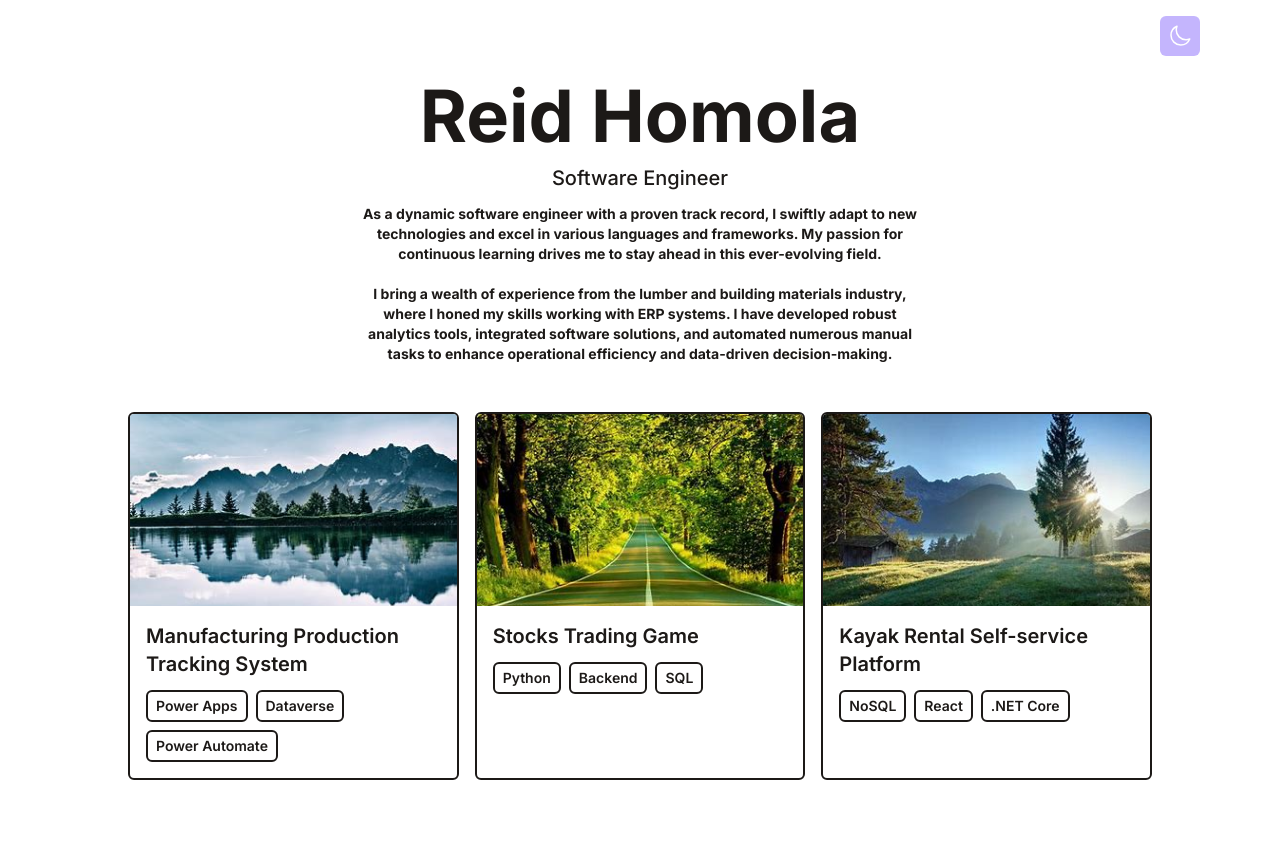
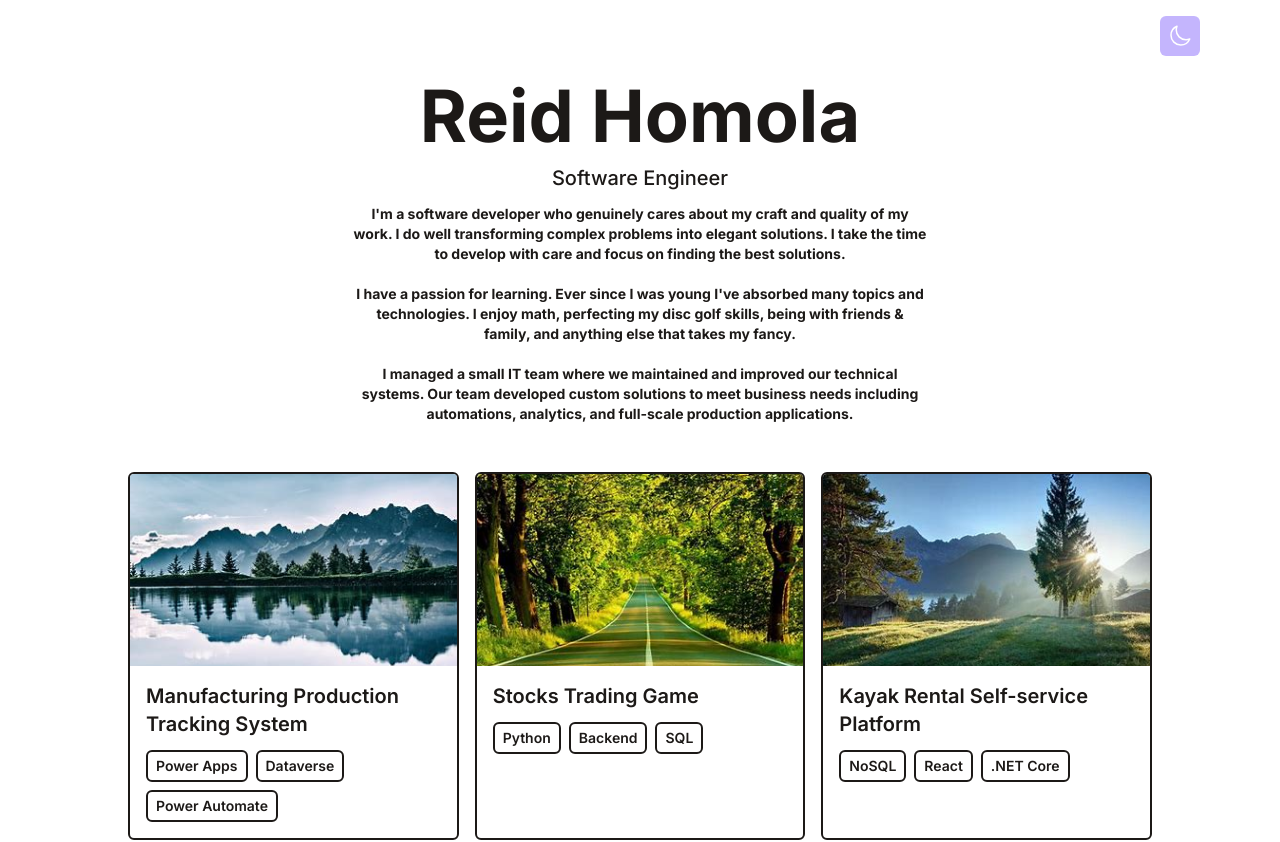
Before and after one commit to ReidHomola/dev-portfolio, a React (Vite) app: page / in a window 1280 px wide. Shown: the top 842 px of the page. Built offline with nearby package versions, Linux system fonts and the light colour scheme.

Commit message:
Updated intro text

```diff
--- a/src/components/Intro.tsx
+++ b/src/components/Intro.tsx
@@ -8,17 +8,21 @@ function Intro() {
                 Software Engineer
             </p>
             <p className="text-sm max-w-xl mb-6 font-bold">
-                As a dynamic software engineer with a proven track record, I
-                swiftly adapt to new technologies and excel in various languages
-                and frameworks. My passion for continuous learning drives me to
-                stay ahead in this ever-evolving field.
+                I'm a software developer who genuinely cares about my craft and
+                quality of my work. I do well transforming complex problems into
+                elegant solutions. I take the time to develop with care and
+                focus on finding the best solutions.
                 <br />
-                <br />I bring a wealth of experience from the lumber and
-                building materials industry, where I honed my skills working
-                with ERP systems. I have developed robust analytics tools,
-                integrated software solutions, and automated numerous manual
-                tasks to enhance operational efficiency and data-driven
-                decision-making.
+                <br />
+                I have a passion for learning. Ever since I was young I've
+                absorbed many topics and technologies. I enjoy math, perfecting
+                my disc golf skills, being with friends & family, and anything
+                else that takes my fancy.
+                <br />
+                <br />I managed a small IT team where we maintained and improved
+                our technical systems. Our team developed custom solutions to
+                meet business needs including automations, analytics, and
+                full-scale production applications.
             </p>
         </div>
     );
```
